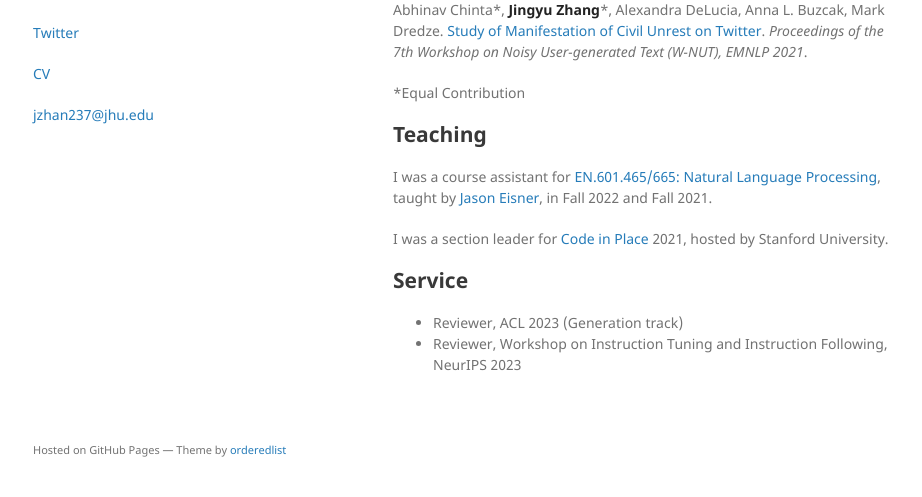
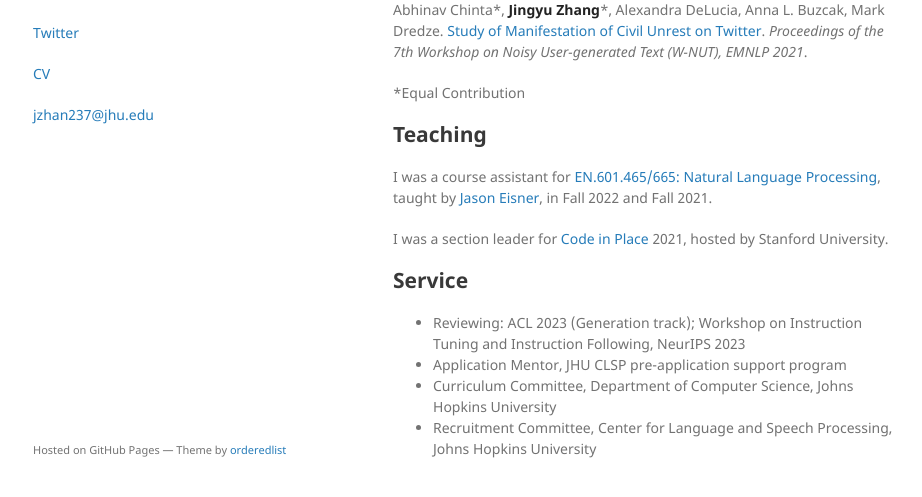
Before and after one commit to jackjyzhang/jackjyzhang.github.io, a Jekyll site: the page built from index.md, in a window 1280 px wide and 900 px high, scrolled down 562 px, cut to the strip 371-868 px from the top of the window. Shown: the whole strip, without its empty margins (177-1099 px from the left). Built offline with Jekyll 4.4.1, drawn with Linux system fonts in a browser that asks for light colours; comment, search, counter and statistics services are not loaded; some of the changed text lies outside the part shown.

Commit message:
change service

```diff
--- a/index.md
+++ b/index.md
@@ -37,8 +36,10 @@ I was a section leader for [Code in Place](https://codeinplace.stanford.edu/) 20
 
 ## Service
 
-- Reviewer, ACL 2023 (Generation track)
-- Reviewer, Workshop on Instruction Tuning and Instruction Following, NeurIPS 2023
+- Reviewing: ACL 2023 (Generation track); Workshop on Instruction Tuning and Instruction Following, NeurIPS 2023
+- Application Mentor, JHU CLSP pre-application support program
+- Curriculum Committee, Department of Computer Science, Johns Hopkins University
+- Recruitment Committee, Center for Language and Speech Processing, Johns Hopkins University
 
 <!-- ## Fun Facts
 - I'm a big car person and a fan of [Formula One](https://www.formula1.com/) racing. My favorite driver is [Zhou Guanyu](https://en.wikipedia.org/wiki/Zhou_Guanyu), the first ever Chinese driver to compete in F1.
```
Also changed, not shown: other parts of index.md (+1 -2 lines).
